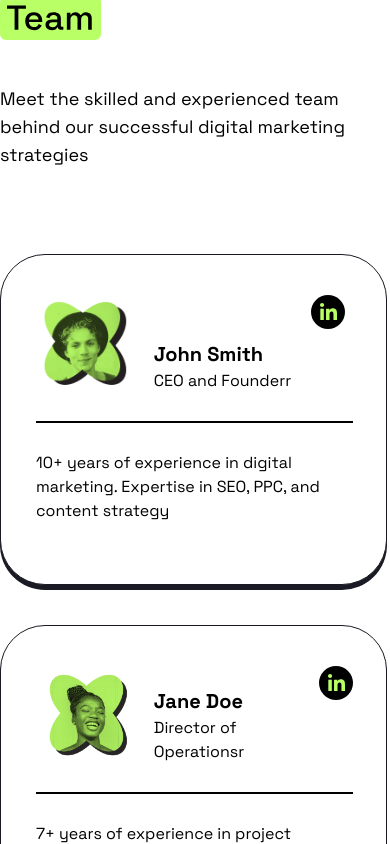
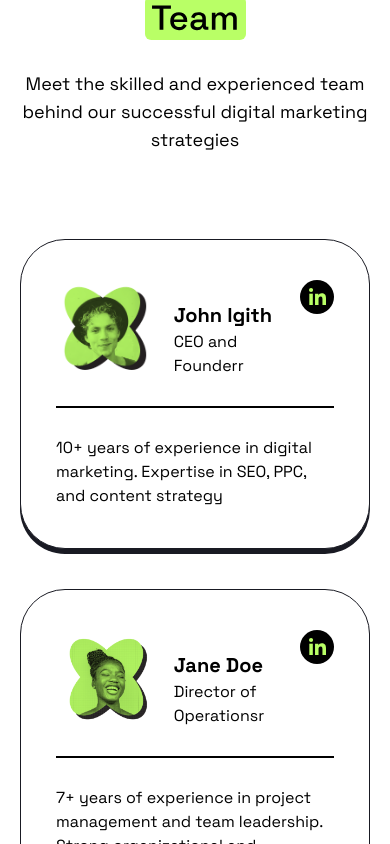
Before and after one commit to Grmamobin/Responsive-Website, a React (Vite) app: page / in a window 390 px wide. Shown: the part 6048-6892 px from the top of the page. Built offline with nearby package versions, Linux system fonts and the light colour scheme.

Commit message:
team part completed

```diff
--- a/src/components/button/index.jsx
+++ b/src/components/button/index.jsx
@@ -3,7 +3,7 @@ import PropTypes from 'prop-types';
 export default function Button({title , bgColor , borderColor , text , width , justify , self_width}){
     return(
     <>
-    <button className={`flex py-[20px] px-[35px] items-start gap-[10px] border rounded-[14px] bg-[${bgColor}] border-[${borderColor}] text-${text} w-[${width}] ${justify}  ${self_width}`}>{title}</button>
+    <button className={`flex py-[20px] px-[35px] items-start gap-[10px] border rounded-[14px] bg-[${bgColor}] border-[${borderColor}] text-${text} lg:w-[${width}] ${justify}  ${self_width}`}>{title}</button>
     </>
     );
 }
--- a/src/components/team/index.jsx
+++ b/src/components/team/index.jsx
@@ -4,24 +4,24 @@ import Button from '../button';
 export default function Team(){
     return(
     <>
-    <div className='flex flex-wrap justify-start items-center w-full pb-[85px] text-lg gap-[45px] sm:flex-row'>
+    <div className='lg:flex inline-flex flex-wrap lg:justify-start items-center w-full pb-[85px] text-lg lg:gap-[45px] lg:flex-row gap-[30px] justify-center'>
         <img className='w-[101px]' src="src/assets/images/Heading (2).svg" alt="" />
-        <p className='text-[18px]'>Meet the skilled and experienced team behind our successful digital marketing strategies</p>
+        <p className='text-[18px] text-center'>Meet the skilled and experienced team behind our successful digital marketing strategies</p>
     </div>
-    <div className='flex flex-col sm:flex-row gap-[40px]'>
-        <TeamCard name='John Smith' job='CEO and Founder' info='10+ years of experience in digital marketing. Expertise in SEO, PPC, and content strategy' pic='src/assets/images/file.png'></TeamCard>
+    <div className='flex flex-col lg:flex-row gap-[40px]'>
+        <TeamCard name='John lgith' job='CEO and Founder' info='10+ years of experience in digital marketing. Expertise in SEO, PPC, and content strategy' pic='src/assets/images/file.png'></TeamCard>
         <TeamCard name='Jane Doe' job='Director of Operations' info='7+ years of experience in project management and team leadership. Strong organizational and communication skills' pic='src/assets/images/file (7).png'></TeamCard>
         <TeamCard name='Michael Brown' job='Senior SEO Specialist' info='5+ years of experience in SEO and content creation. Proficient in keyword research and on-page optimization' pic='src/assets/images/file (6).png'></TeamCard>
     </div>
 
-    <div className='flex flex-col sm:flex-row pt-[40px] gap-[40px]'>
+    <div className='flex flex-col lg:flex-row pt-[40px] gap-[40px]'>
         <TeamCard name='Emily Johnson' job='PPC Manager' info='3+ years of experience in paid search advertising. Skilled in campaign management and performance analysis' pic='src/assets/images/file (3).png'></TeamCard>
         <TeamCard name='Brian Williams' job='Social Media Specialist' info='4+ years of experience in social media marketing. Proficient in creating and scheduling content, analyzing metrics, and building engagement' pic='src/assets/images/file (2).png'></TeamCard>
         <TeamCard name='Sarah Kim' job='Content Creator' info='2+ years of experience in writing and editing
         Skilled in creating compelling, SEO-optimized content for various industries' pic='src/assets/images/file (1).png'></TeamCard>
     </div>
     <div className='flex pt-[40px] justify-end items-end'>
-    <Button title='See all team' bgColor='var(--Dark,#191A23)' text='white' width='269px' justify='justify-center'></Button>
+    <Button title='See all team' bgColor='var(--Dark,#191A23)' text='white' justify='justify-center' self_width='lg:w-[269px] w-full'></Button>
     </div>
     </>
 )
--- a/src/components/teamCard/index.jsx
+++ b/src/components/teamCard/index.jsx
@@ -3,7 +3,7 @@ import PropTypes from 'prop-types';
 export default function TeamCard({name , job , info , pic }){
     return(
     <>
-    <div className='flex w-[387px] h-[331px] pt-[40px] pr-[35px] pl-[35px] pb-[40px] flex-col items-start gap-[10px] rounded-[45px] border border-[#191A23] bg-white shadow-[0px_5px_0px_0px_#191A23]'>
+    <div className='flex w-full pt-[40px] pr-[35px] pl-[35px] pb-[40px] flex-col items-start gap-[10px] rounded-[45px] border border-[#191A23] bg-white shadow-[0px_5px_0px_0px_#191A23]'>
         <div className='flex flex-col items-start gap-[28px]'>
         <div className='flex flex-3 items-end  gap-[20px]'>
             <img className='w-[97.823px] h-[97.823px]' src={pic} alt="" />
@@ -14,7 +14,7 @@ export default function TeamCard({name , job , info , pic }){
             <img className='self-start' src="src/assets/images/Social icon.svg" alt="" />
         </div>
 
-        <div className='border border-black w-[317px]'></div>
+        <div className='border border-black w-full'></div>
         <p>{info}</p>
     </div>
     </div>
--- a/src/components/wholePage/index.jsx
+++ b/src/components/wholePage/index.jsx
@@ -15,7 +15,7 @@ export default function WholePage(){
         <section className="services pt-[100px]"><Services/></section>
         <section className="caseStudies pr-[100px] pt-[100px]"><CaseStudies/></section>
         <section className="inProcess pt-[100px]"><InProcess/></section>
-        <section className="team pt-[100px]"><Team/></section>
+        <section className="team pt-[100px] px-[20px]"><Team/></section>
         {/* <section className="testimonials pt-[100px]"><Testimonials/></section>   STILL HAS BUG */}
         <section className="contactUs pt-[100px] px-[20px] "><CotactUs/></section>
         <section className="footer pt-[100px]"><Footer/></section>
```
